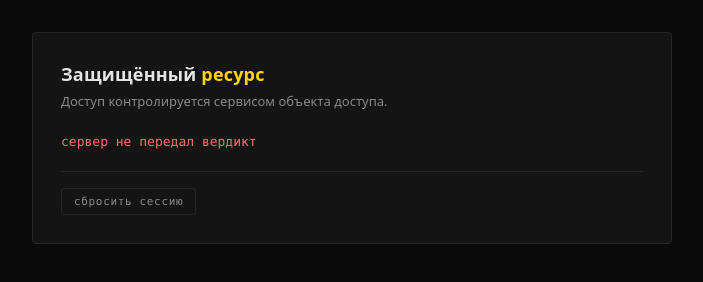
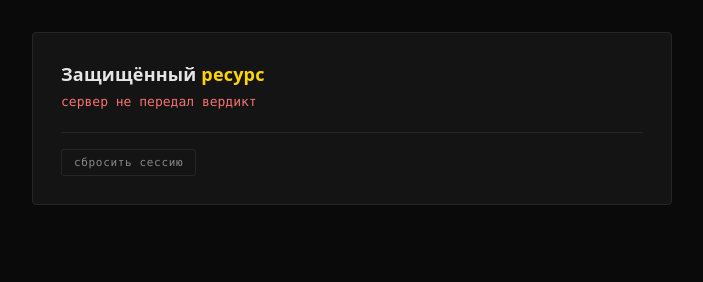
Before and after one commit to butvinm/ppiav, a website with bundled scripts: page web/rclient/index.html in a window 1280 px wide. Shown: the whole page, without its empty margins (288-991 px from the left). Built offline with nearby package versions, Linux system fonts and the light colour scheme.

Commit message:
Drop RClient subtitle
Co-Authored-By: Claude Opus 4.7 (1M context) <noreply@anthropic.com>

```diff
--- a/web/rclient/index.html
+++ b/web/rclient/index.html
@@ -9,7 +9,6 @@
   <body>
     <main class="card">
       <h1>Защищённый <span class="accent">ресурс</span></h1>
-      <p class="subtitle">Доступ контролируется сервисом объекта доступа.</p>
       <div id="status" class="status">Загрузка...</div>
       <form method="post" action="/reset" class="reset-form">
         <button type="submit" class="reset-btn">сбросить сессию</button>
```
